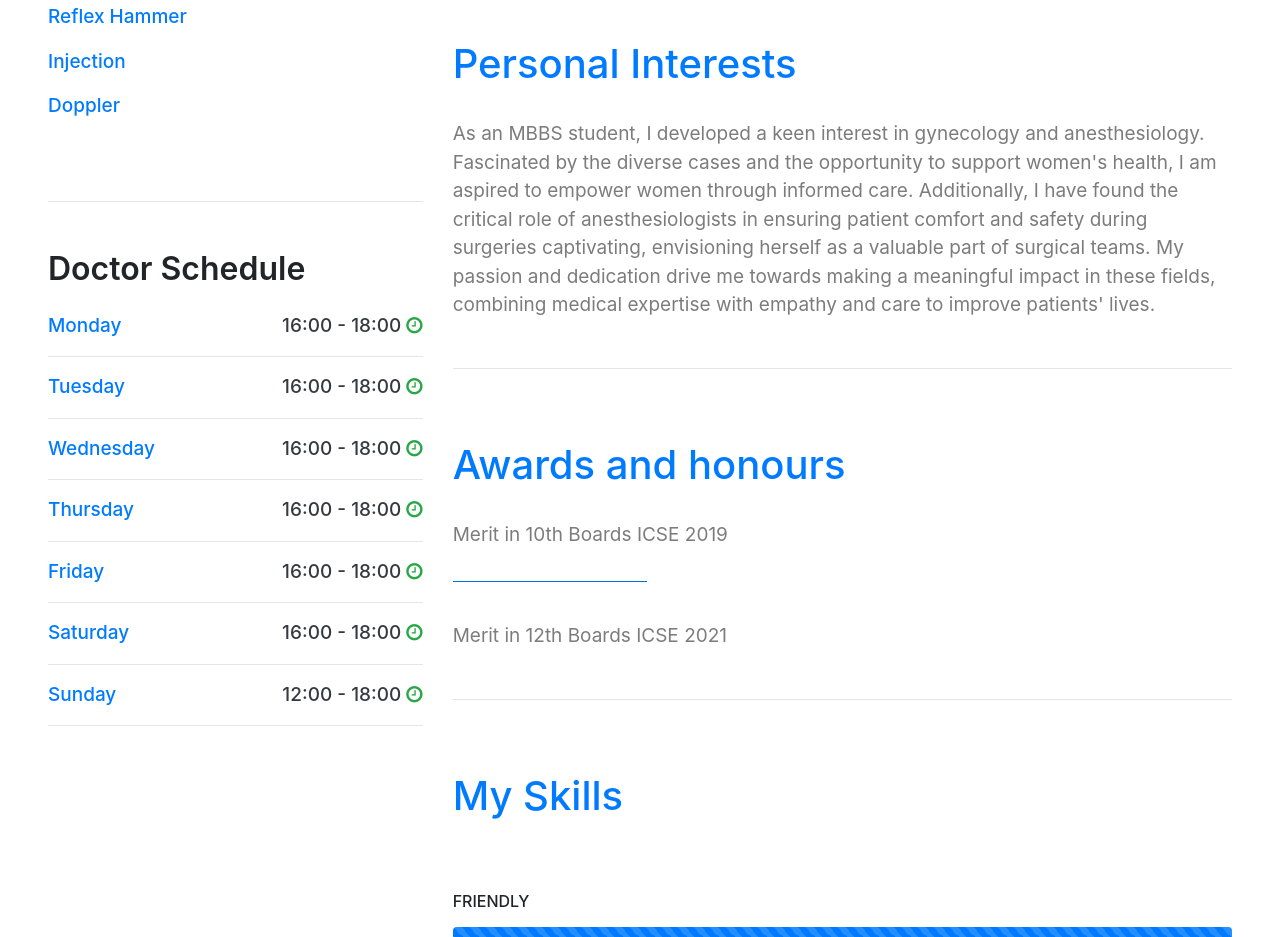
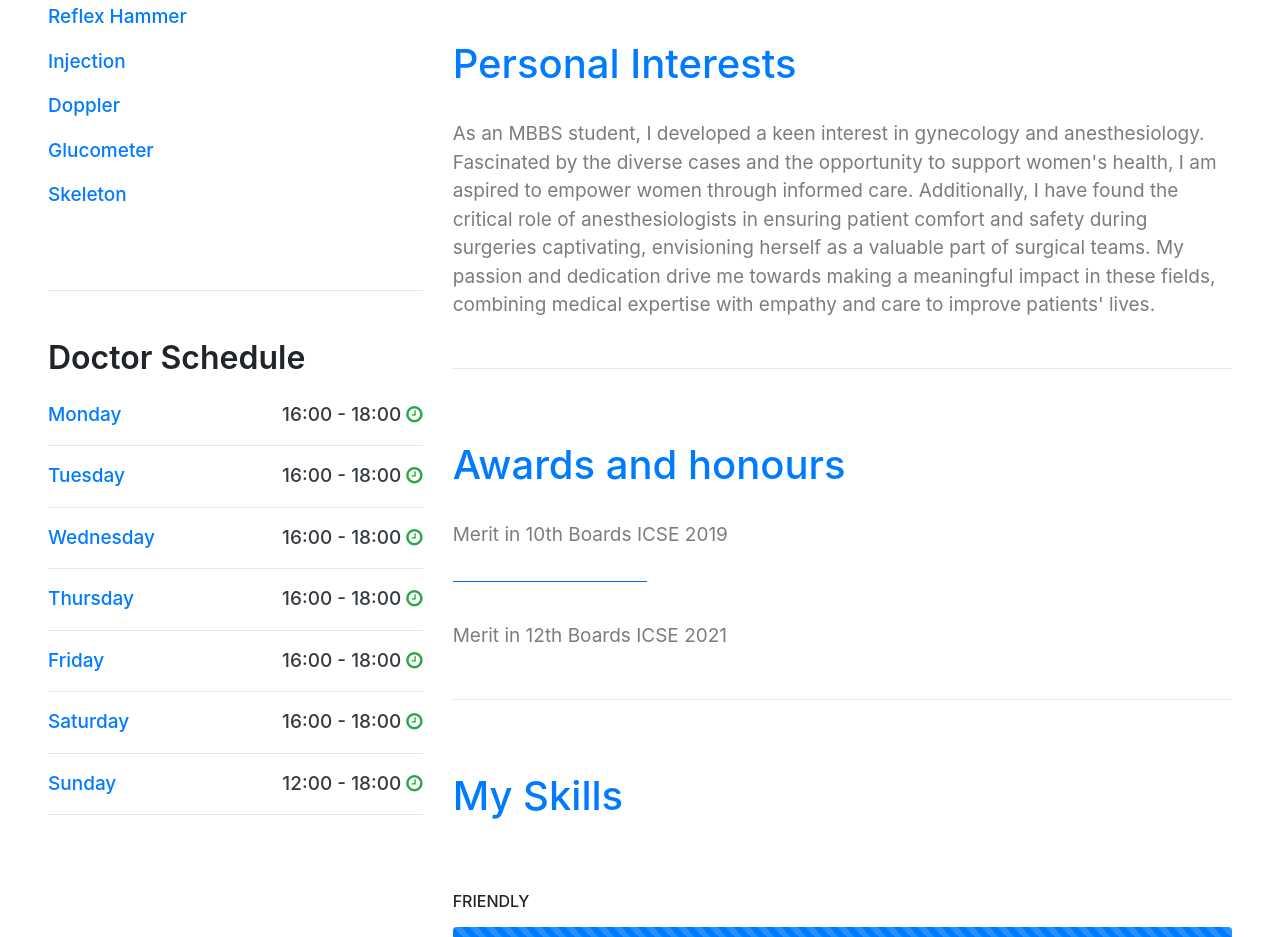
Before and after one commit to drkhushipriya/resume, a plain HTML site: page index.html in a window 1280 px wide. Shown: the part 1405-2342 px from the top of the page. Drawn offline with nearby package versions, Linux system fonts and the light colour scheme.

Commit message:
Update index.html

```diff
--- a/index.html
+++ b/index.html
@@ -79,6 +79,8 @@
                             <p class="text-primary">Reflex Hammer</p>
                             <p class="text-primary">Injection</p>
                             <p class="text-primary">Doppler</p>
+                            <p class="text-primary">Glucometer</p>
+                            <p class="text-primary">Skeleton</p>
                         </div>
                         <hr class="my-5">
 
```
